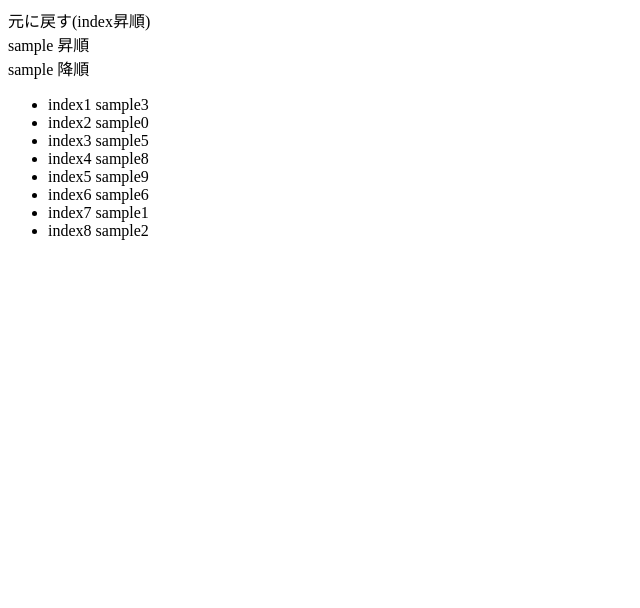
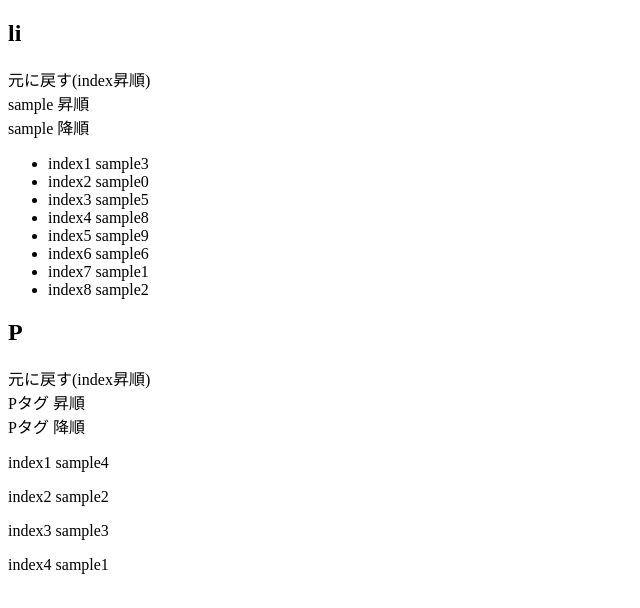
Before and after one commit to atsmile/as_sort, a plain HTML site: page index.html in a window 1280 px wide. Shown: the whole page, without its empty margins (0-640 px from the left). Drawn offline with Linux system fonts and the light colour scheme.

Commit message:
ソート対象のタグがli以外でもできるように修正

```diff
--- a/index.html
+++ b/index.html
@@ -6,9 +6,16 @@
     <title>JSソートテスト</title>
   </head>
   <body>
-    <div class="js-sort-btn" data-type="index" data-order="asc">元に戻す(index昇順)</div>
-    <div class="js-sort-btn" data-type="sample" data-order="asc">sample 昇順</div>
-    <div class="js-sort-btn" data-type="sample" data-order="desc">sample 降順</div>
+    <h2>li</h2>
+    <div class="js-sort-btn" data-type="index" data-order="asc">
+      元に戻す(index昇順)
+    </div>
+    <div class="js-sort-btn" data-type="sample" data-order="asc">
+      sample 昇順
+    </div>
+    <div class="js-sort-btn" data-type="sample" data-order="desc">
+      sample 降順
+    </div>
     <ul class="js-sort-main">
       <li data-index="1" data-sample="3">index1<span> sample3</span></li>
       <li data-index="2" data-sample="0">index2<span> sample0</span></li>
@@ -19,6 +26,37 @@
       <li data-index="7" data-sample="1">index7<span> sample1</span></li>
       <li data-index="8" data-sample="2">index8<span> sample2</span></li>
     </ul>
+    <h2>P</h2>
+    <div
+      class="js-sort-btn"
+      data-type="index"
+      data-order="asc"
+      data-target="js-sort-sub"
+    >
+      元に戻す(index昇順)
+    </div>
+    <div
+      class="js-sort-btn"
+      data-type="sample"
+      data-order="asc"
+      data-target="js-sort-sub"
+    >
+      Pタグ 昇順
+    </div>
+    <div
+      class="js-sort-btn"
+      data-type="sample"
+      data-order="desc"
+      data-target="js-sort-sub"
+    >
+      Pタグ 降順
+    </div>
+    <div class="js-sort-sub">
+      <p data-index="1" data-sample="4">index1<span> sample4</span></p>
+      <p data-index="2" data-sample="2">index2<span> sample2</span></p>
+      <p data-index="3" data-sample="3">index3<span> sample3</span></p>
+      <p data-index="4" data-sample="1">index4<span> sample1</span></p>
+    </div>
     <script type="text/javascript" src="script/as_sort.js"></script>
   </body>
 </html>
--- a/script/as_sort.js
+++ b/script/as_sort.js
@@ -8,7 +8,7 @@ data-type : ソートしたい項目 => index
 data-order : ソートの順序 => asc (昇順) / desc (降順) | 未設定:昇順 | 以外の文字列:ソートしない
 data-target : 同一ページ内に複数設置したい時、ソートしたいリスト(ul)のクラス | 未設定:"js-sort-main"
 
-・リスト (ul li) MEMO 後々タグ自由化予定
+・リスト
 data-targetで設定したクラスか、sort_mainをulに設定したリスト
 data-typeで設定したデータ要素("index"の場合data-index)の値でソートする
 */
@@ -44,13 +44,7 @@ function as_sort() {
       func_sort(arr_sort_item, e.dataset.order);
 
       arr_sort_item.forEach(function (elem) {
-        var new_elem = document.createElement("li");
-        elem_data = elem.data; // data 属性をすべて格納
-        Object.keys(elem_data).forEach(function (type) {
-          new_elem.setAttribute([type], elem_data[type]);
-        });
-        new_elem.innerHTML = elem.value.innerHTML;
-        dom_parent.appendChild(new_elem);
+        dom_parent.appendChild(elem.value);
       });
     });
   });
```
